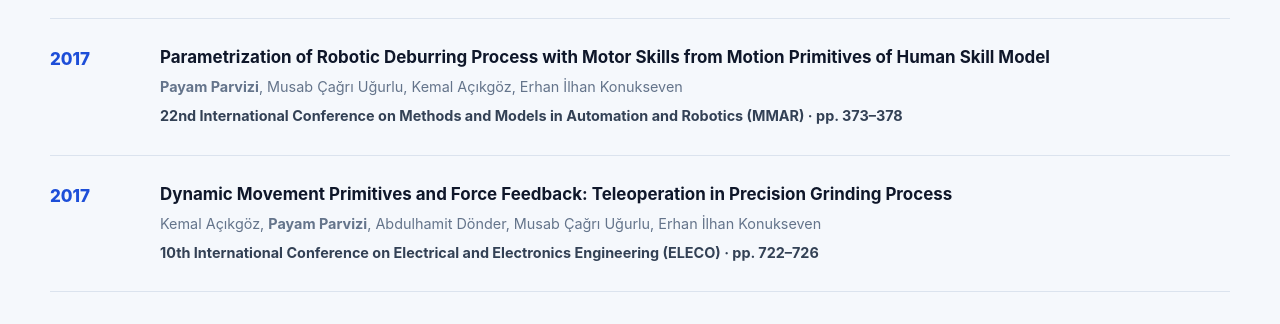
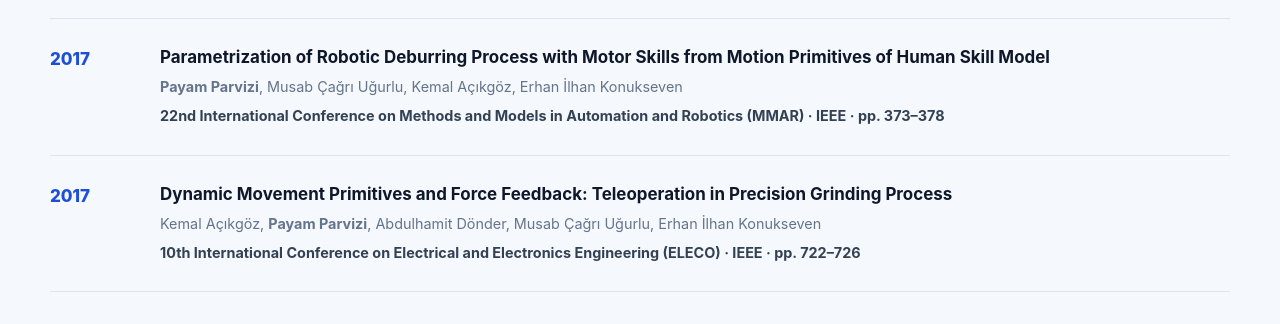
Before and after one commit to payamparvizi/payamparvizi.github.io, a Jekyll site: the page built from index.html, in a window 1280 px wide and 900 px high, scrolled down 6368 px. Shown: the part 153-477 px from the top of the window. Built offline with Jekyll 4.4.1, drawn with Linux system fonts in a browser that asks for light colours.

Commit message:
Update index.html

```diff
--- a/index.html
+++ b/index.html
@@ -367,7 +367,7 @@ image: "/assets/img/payam-parvizi-headshot.webp"
         <div>
           <h3><a href="https://doi.org/10.1109/MMAR.2017.8046856" target="_blank" rel="noopener noreferrer">Parametrization of Robotic Deburring Process with Motor Skills from Motion Primitives of Human Skill Model</a></h3>
           <p><strong>Payam Parvizi</strong>, Musab Çağrı Uğurlu, Kemal Açıkgöz, Erhan İlhan Konukseven</p>
-          <p class="publication-venue">22nd International Conference on Methods and Models in Automation and Robotics (MMAR) · pp. 373–378</p>
+          <p class="publication-venue">22nd International Conference on Methods and Models in Automation and Robotics (MMAR) · IEEE · pp. 373–378</p>
         </div>
       </li>
       <li>
@@ -375,7 +375,7 @@ image: "/assets/img/payam-parvizi-headshot.webp"
         <div>
           <h3><a href="https://ieeexplore.ieee.org/document/8266228" target="_blank" rel="noopener noreferrer">Dynamic Movement Primitives and Force Feedback: Teleoperation in Precision Grinding Process</a></h3>
           <p>Kemal Açıkgöz, <strong>Payam Parvizi</strong>, Abdulhamit Dönder, Musab Çağrı Uğurlu, Erhan İlhan Konukseven</p>
-          <p class="publication-venue">10th International Conference on Electrical and Electronics Engineering (ELECO) · pp. 722–726</p>
+          <p class="publication-venue">10th International Conference on Electrical and Electronics Engineering (ELECO) · IEEE · pp. 722–726</p>
         </div>
       </li>
     </ol>
```
